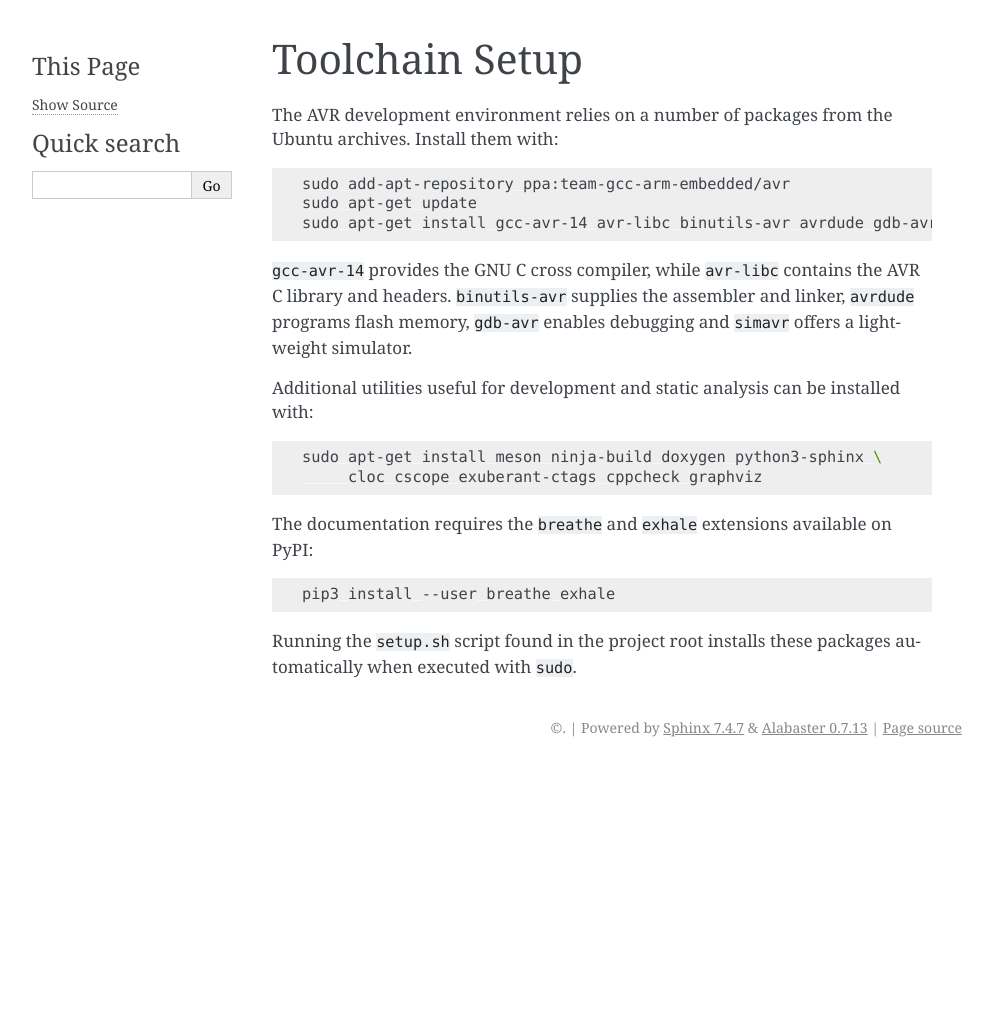
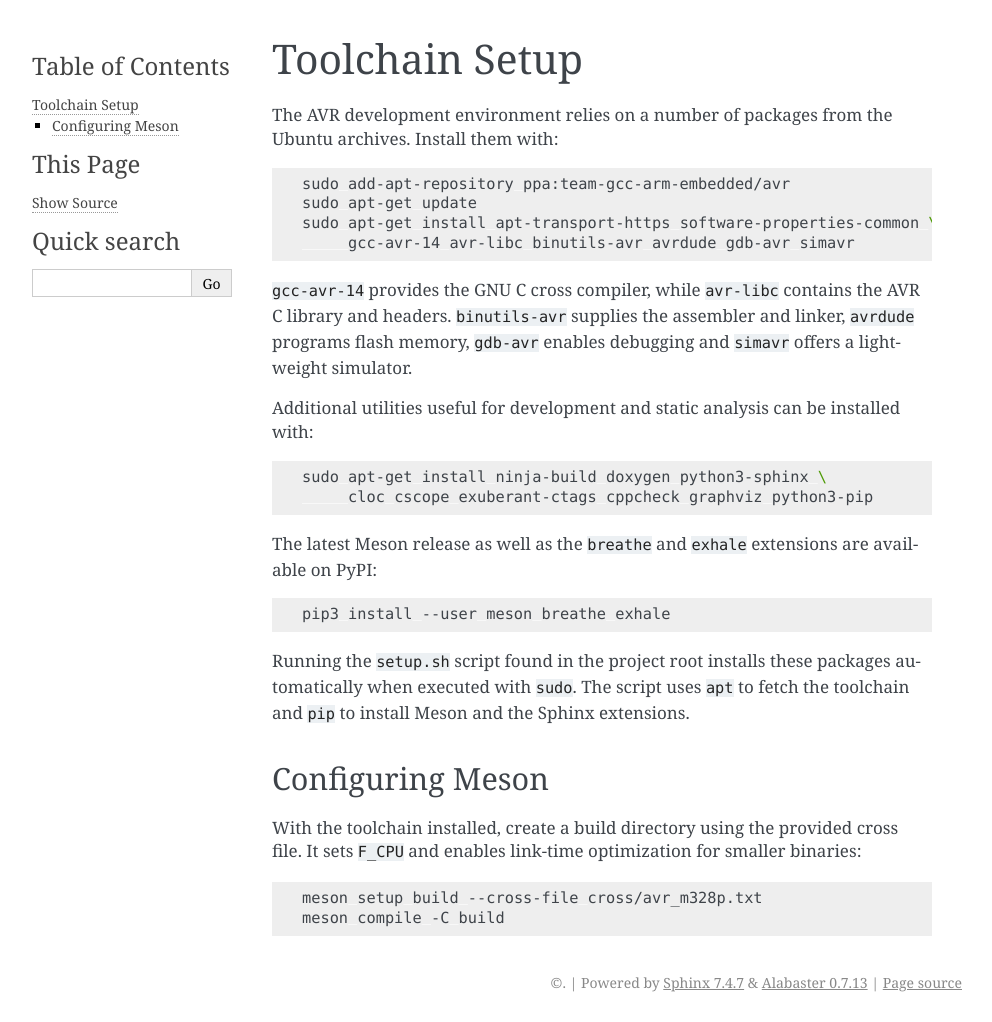
Before and after one commit to Oichkatzelesfrettschen/Avrix, a Sphinx documentation site: the page built from docs/source/toolchain.rst, in a window 1280 px wide. Shown: the whole page, without its empty margins (148-1140 px from the left). Built offline with Sphinx 7.4.7, drawn with Linux system fonts in a browser that asks for light colours; before the commit the page ends 900 px from its top, so only the background shows below that.

Commit message:
doc: clarify cross-file features

```diff
--- a/docs/source/toolchain.rst
+++ b/docs/source/toolchain.rst
@@ -8,7 +8,8 @@ Ubuntu archives.  Install them with:
 
    sudo add-apt-repository ppa:team-gcc-arm-embedded/avr
    sudo apt-get update
-   sudo apt-get install gcc-avr-14 avr-libc binutils-avr avrdude gdb-avr simavr
+   sudo apt-get install apt-transport-https software-properties-common \
+        gcc-avr-14 avr-libc binutils-avr avrdude gdb-avr simavr
 
 ``gcc-avr-14`` provides the GNU C cross compiler, while ``avr-libc``
 contains the AVR C library and headers. ``binutils-avr`` supplies the
@@ -20,15 +21,29 @@ installed with:
 
 .. code-block:: bash
 
-   sudo apt-get install meson ninja-build doxygen python3-sphinx \
-        cloc cscope exuberant-ctags cppcheck graphviz
+   sudo apt-get install ninja-build doxygen python3-sphinx \
+        cloc cscope exuberant-ctags cppcheck graphviz python3-pip
 
-The documentation requires the ``breathe`` and ``exhale`` extensions
-available on PyPI:
+The latest Meson release as well as the ``breathe`` and ``exhale``
+extensions are available on PyPI:
 
 .. code-block:: bash
 
-   pip3 install --user breathe exhale
+   pip3 install --user meson breathe exhale
 
 Running the ``setup.sh`` script found in the project root installs these
-packages automatically when executed with ``sudo``.
+packages automatically when executed with ``sudo``.  The script uses
+``apt`` to fetch the toolchain and ``pip`` to install Meson and the
+Sphinx extensions.
+
+Configuring Meson
+-----------------
+
+With the toolchain installed, create a build directory using the
+provided cross file.  It sets ``F_CPU`` and enables link-time
+optimization for smaller binaries:
+
+.. code-block:: bash
+
+   meson setup build --cross-file cross/avr_m328p.txt
+   meson compile -C build
```
Also changed, not shown: README.md (+18 -15 lines), 3 other files.
